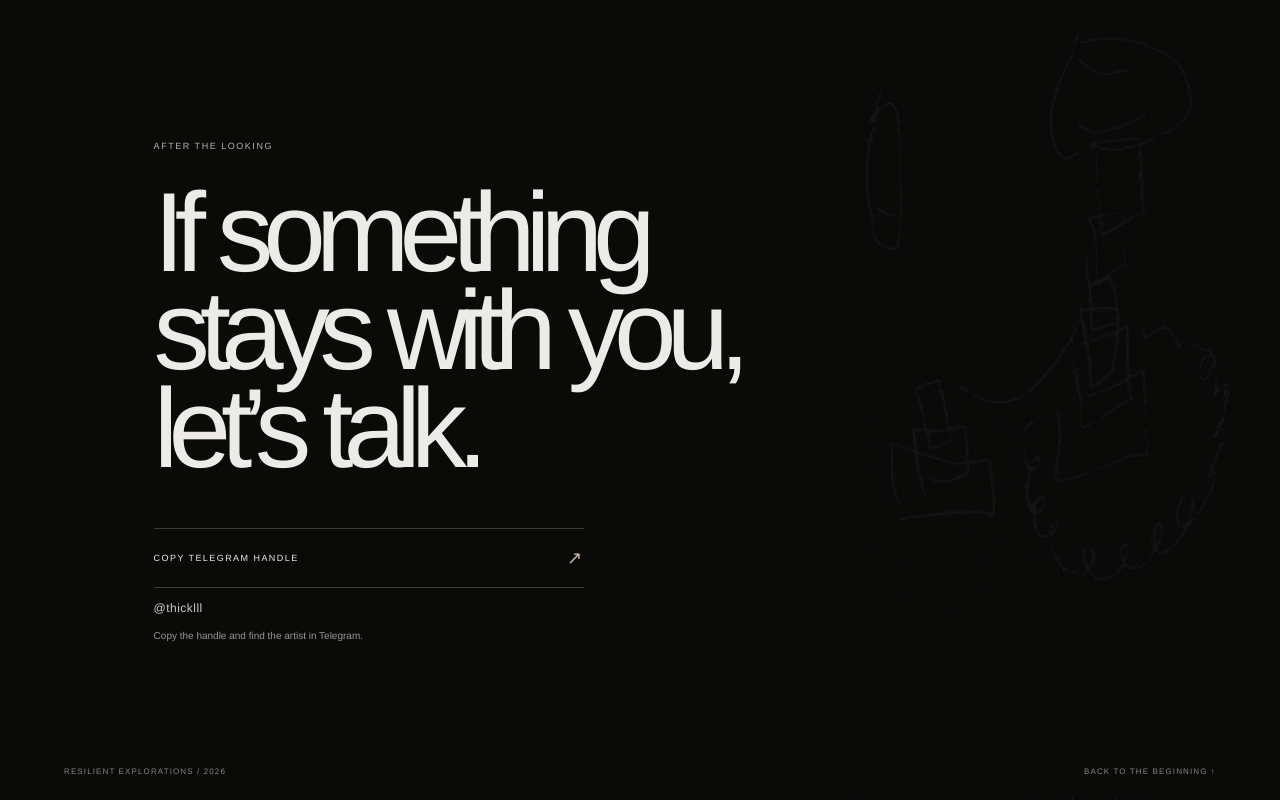
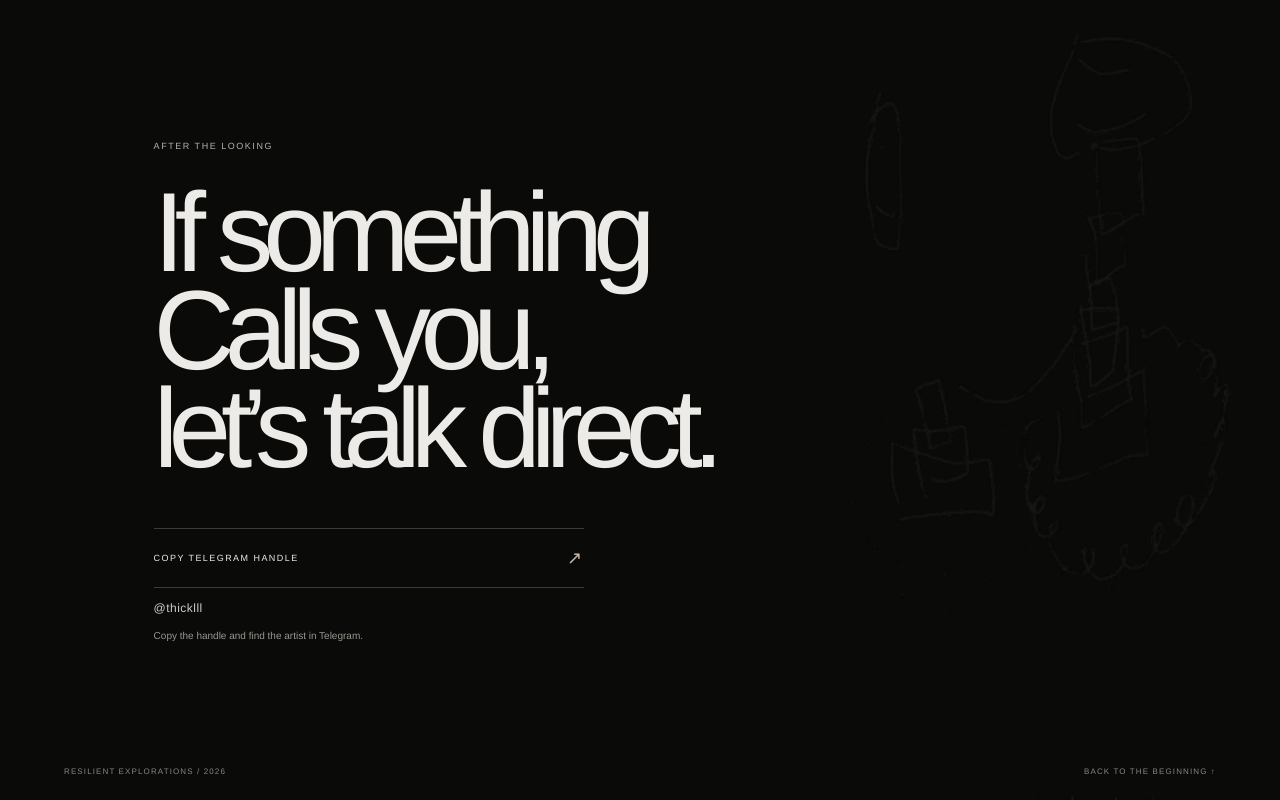
Before and after one commit to Pocsi2/Gal, a Next.js app: page / in a window 1280 px wide. Shown: the part 6161-6961 px from the top of the page. Built offline with nearby package versions, Linux system fonts and the light colour scheme.

Commit message:
Update closing invitation copy

```diff
--- a/src/components/TelegramInvitation.tsx
+++ b/src/components/TelegramInvitation.tsx
@@ -40,7 +40,7 @@ export default function TelegramInvitation() {
       </div>
       <div className="invitation-copy">
         <p className="overline">After the looking</p>
-        <h2 id="invitation-title">If something<br /><em>stays with you,</em><br />let’s talk.</h2>
+        <h2 id="invitation-title">If something<br /><em>Calls you,</em><br />let’s talk direct.</h2>
         <button className="telegram-link" type="button" onClick={copyHandle}>
           <span>Copy Telegram handle</span><b aria-hidden="true">↗</b>
         </button>
```
